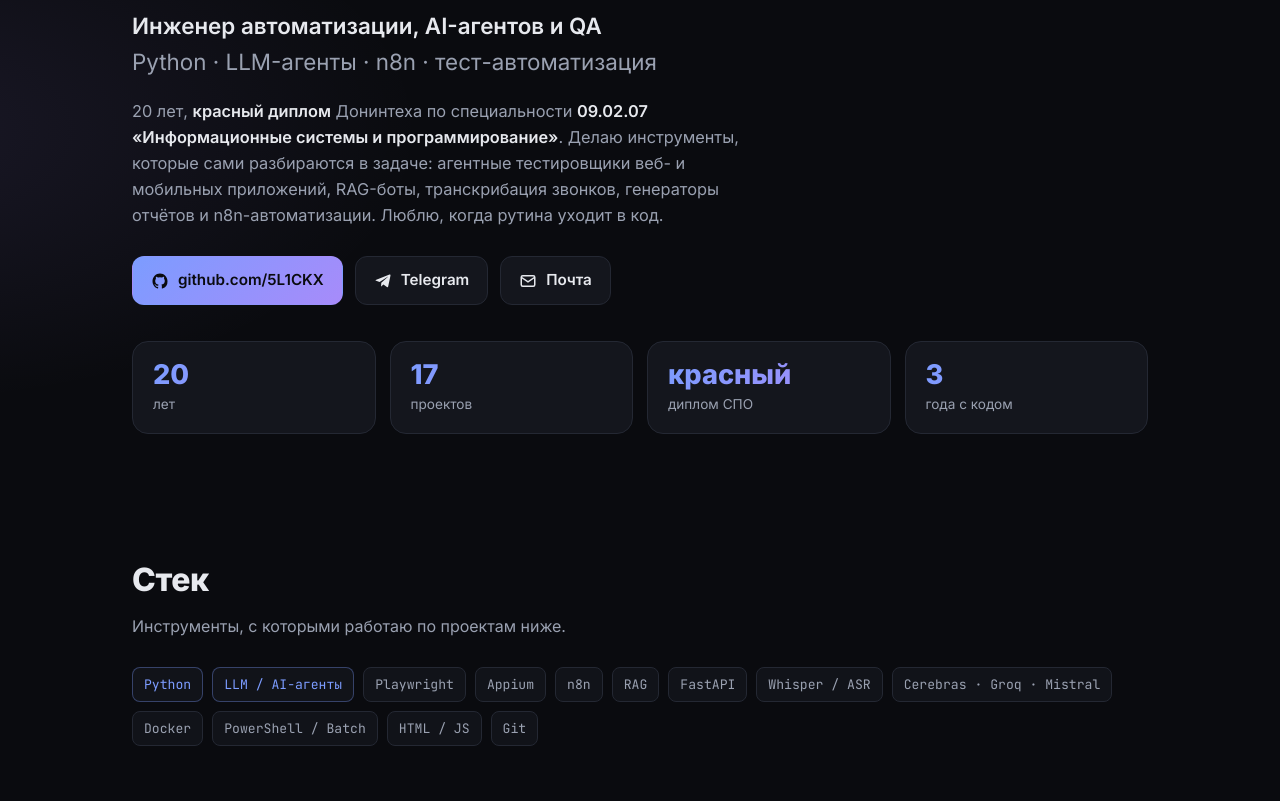
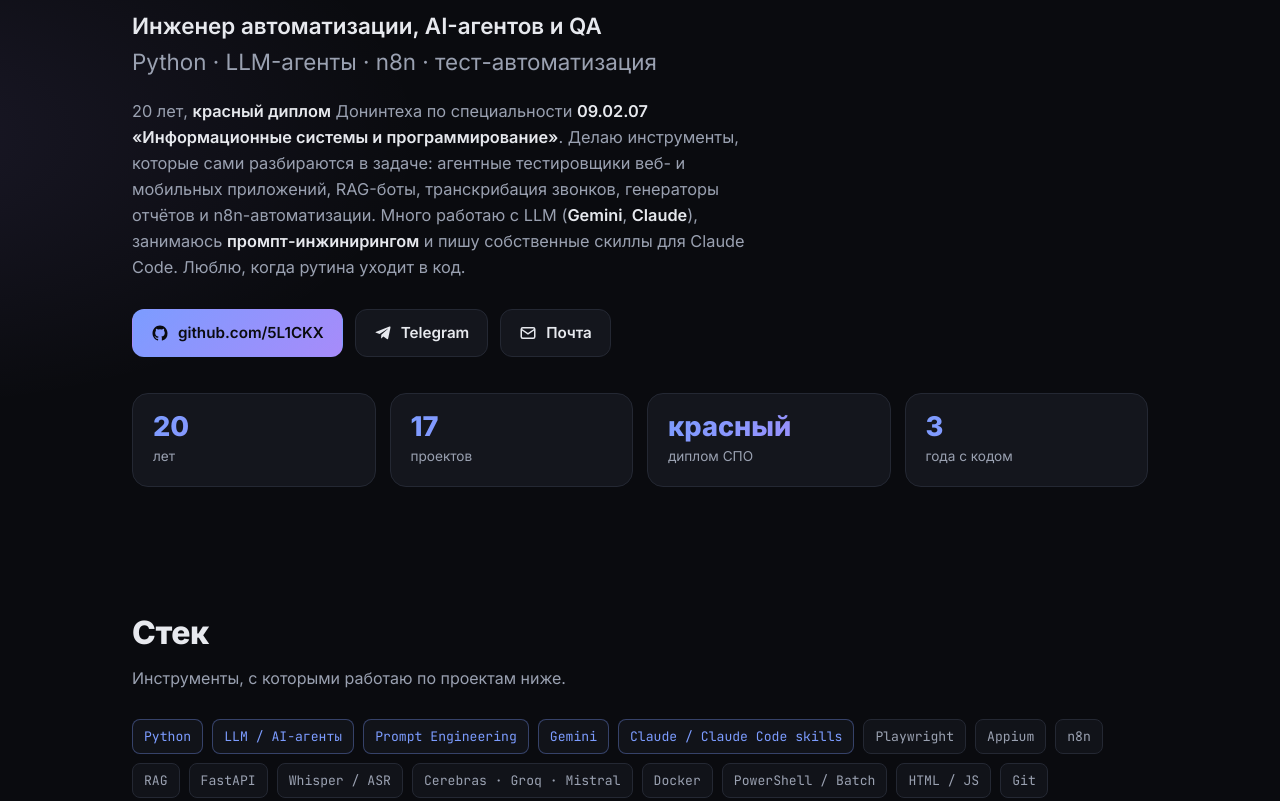
Before and after one commit to 5L1CKX/5L1CKX.github.io, a plain HTML site: page index.html in a window 1280 px wide. Shown: the part 289-1090 px from the top of the page. Drawn offline with Linux system fonts and the light colour scheme.

Commit message:
Добавлены навыки: Gemini, промпт-инжиниринг, скиллы Claude Code

```diff
--- a/index.html
+++ b/index.html
@@ -184,8 +184,8 @@
       <span class="sub en">Python · LLM agents · n8n · test automation</span>
     </div>
     <p class="bio">
-      <span class="ru">20 лет, <b>красный диплом</b> Донинтеха по специальности <b>09.02.07 «Информационные системы и программирование»</b>. Делаю инструменты, которые сами разбираются в задаче: агентные тестировщики веб- и мобильных приложений, RAG-боты, транскрибация звонков, генераторы отчётов и n8n-автоматизации. Люблю, когда рутина уходит в код.</span>
-      <span class="en">20 y.o., <b>graduated with honors</b> from Donintech, major <b>09.02.07 “Information Systems & Programming”</b>. I build tools that figure the task out on their own: agentic web & mobile testers, RAG bots, call transcription, report generators and n8n automations. I like turning routine into code.</span>
+      <span class="ru">20 лет, <b>красный диплом</b> Донинтеха по специальности <b>09.02.07 «Информационные системы и программирование»</b>. Делаю инструменты, которые сами разбираются в задаче: агентные тестировщики веб- и мобильных приложений, RAG-боты, транскрибация звонков, генераторы отчётов и n8n-автоматизации. Много работаю с LLM (<b>Gemini</b>, <b>Claude</b>), занимаюсь <b>промпт-инжинирингом</b> и пишу собственные скиллы для Claude Code. Люблю, когда рутина уходит в код.</span>
+      <span class="en">20 y.o., <b>graduated with honors</b> from Donintech, major <b>09.02.07 “Information Systems & Programming”</b>. I build tools that figure the task out on their own: agentic web & mobile testers, RAG bots, call transcription, report generators and n8n automations. I work extensively with LLMs (<b>Gemini</b>, <b>Claude</b>), do <b>prompt engineering</b> and write my own Claude Code skills. I like turning routine into code.</span>
     </p>
     <div class="cta">
       <a class="btn btn-primary" href="https://github.com/5L1CKX" target="_blank" rel="noopener">
@@ -221,6 +221,9 @@
     <div class="chips">
       <span class="chip hot">Python</span>
       <span class="chip hot">LLM / AI-агенты</span>
+      <span class="chip hot">Prompt Engineering</span>
+      <span class="chip hot">Gemini</span>
+      <span class="chip hot">Claude / Claude Code skills</span>
       <span class="chip">Playwright</span>
       <span class="chip">Appium</span>
       <span class="chip">n8n</span>
```
